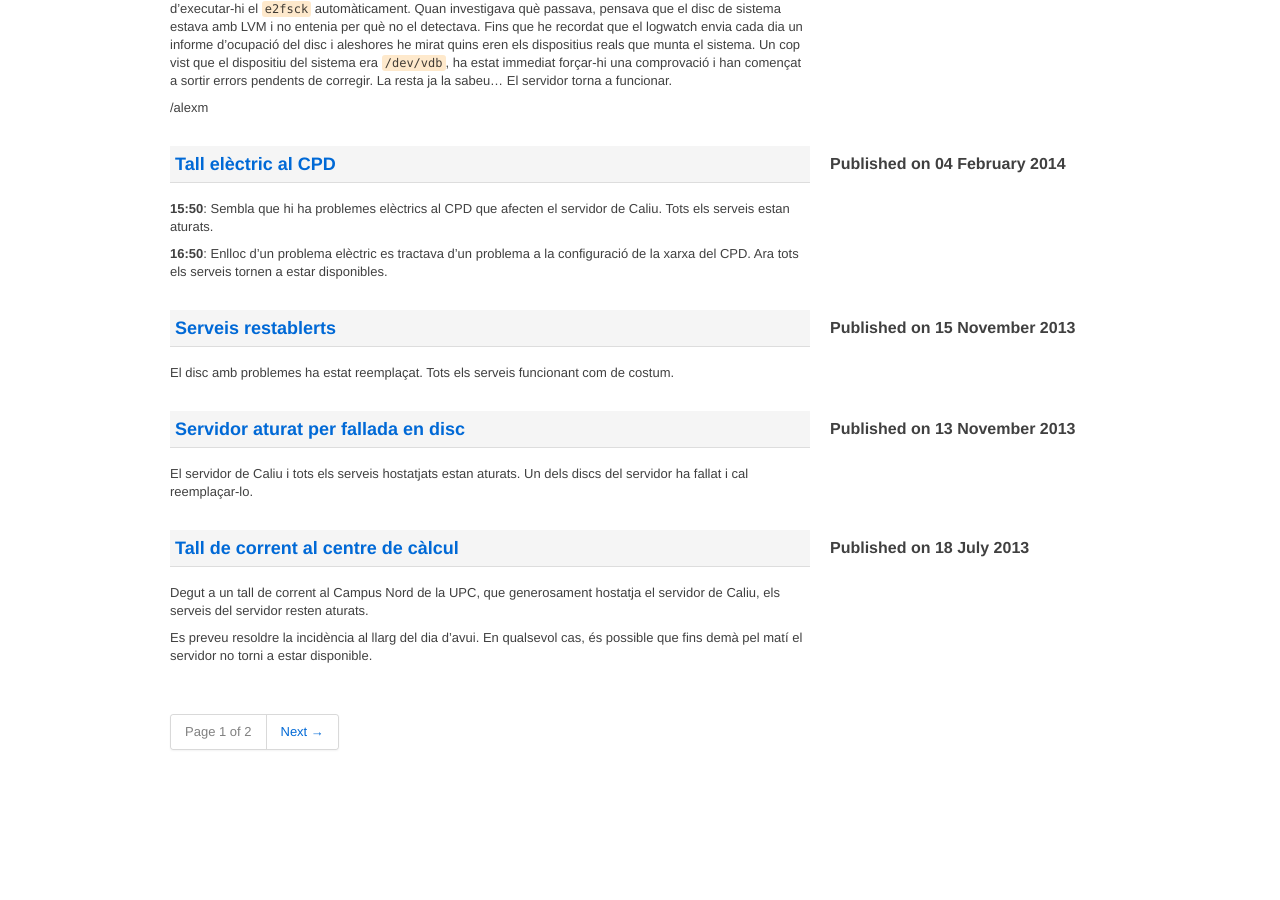
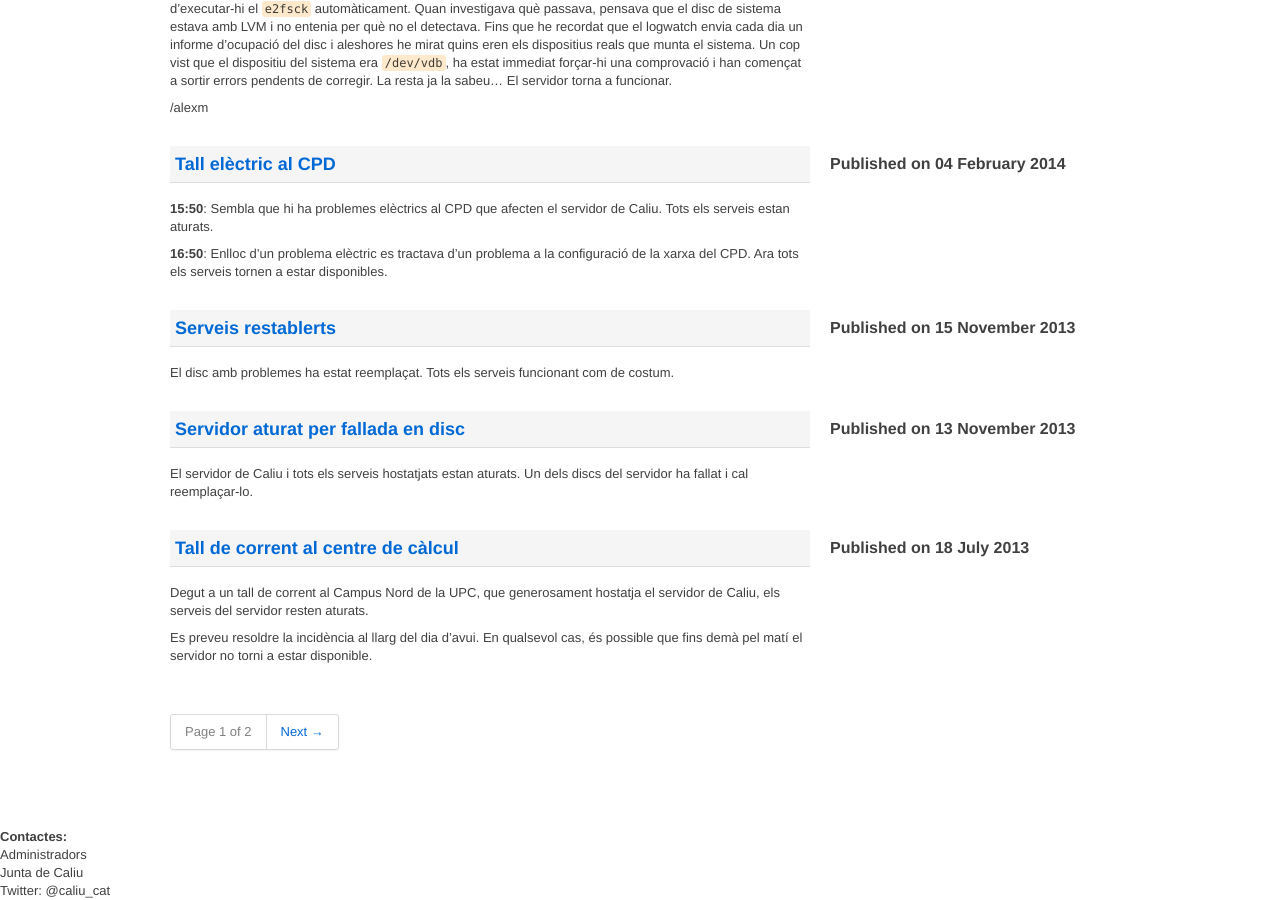
Before and after one commit to caliu/status, a Jekyll site: the page built from index.html, in a window 1280 px wide and 900 px high, scrolled down 2000 px. Built offline with Jekyll 4.4.1, drawn with Linux system fonts in a browser that asks for light colours; the list of posts is cut into pages by our own code; before the commit the page ends 2828 px from its top, so only the background shows below that.

Commit message:
Update footer.html
Afegeixo contactes de Caliu.

```diff
--- a/_includes/footer.html
+++ b/_includes/footer.html
@@ -1,4 +1,7 @@
 	</div><!--container-->
-
+<b>Contactes:</b><br>
+<mailto:masovers@caliu.cat>Administradors</mailto:masovers><br>
+<mailto:junta@caliu.cat>Junta de Caliu</mailto:junta><br>
+Twitter: @caliu_cat
 </body>
 </html>
```
